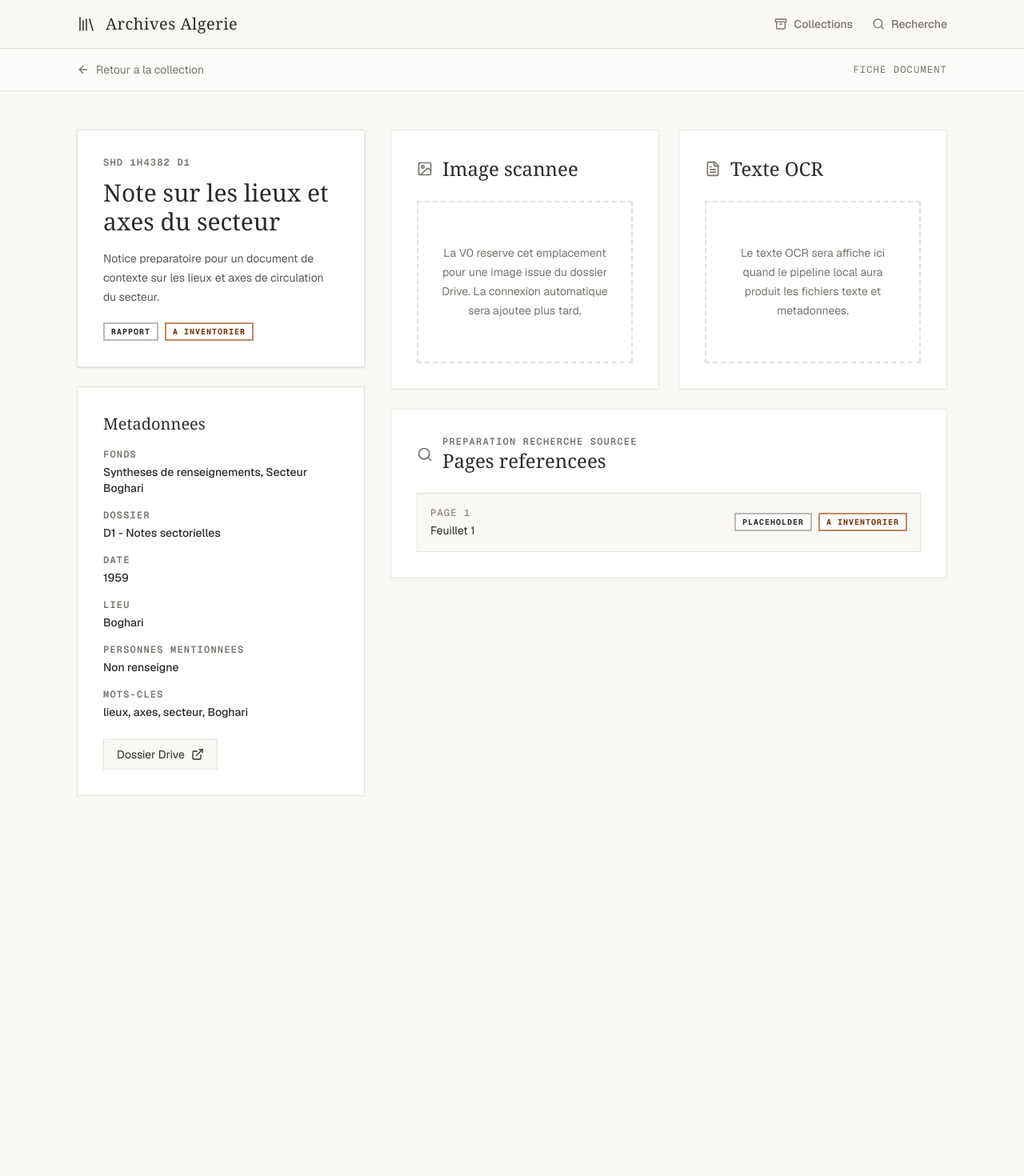
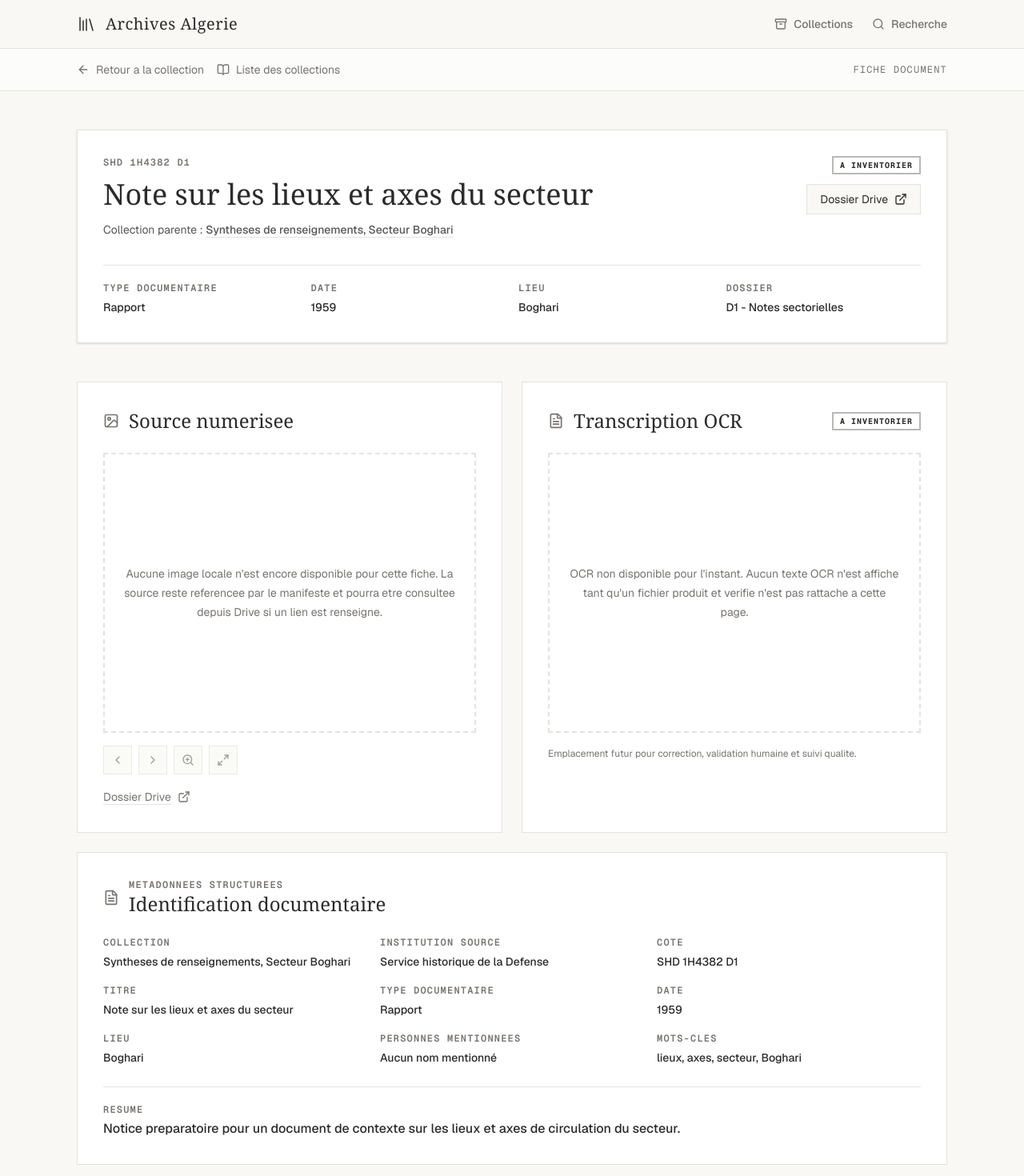
Before and after one commit to franzbib/archives-algerie, a Next.js app: page /documents/doc-boghari-note-lieux-1959 in a window 1280 px wide. Shown: the top 1470 px of the page at 80% size. Before the commit the page ends 1107 px from the top, so only its background shows below. Built offline with nearby package versions, Linux system fonts and the light colour scheme.

Commit message:
Prepare document view for image and OCR consultation

```diff
--- a/src/app/collections/[id]/page.tsx
+++ b/src/app/collections/[id]/page.tsx
@@ -81,15 +81,7 @@ export default async function CollectionPage({
               </h1>
             </div>
 
-            <a
-              href={collection.driveUrl}
-              target="_blank"
-              rel="noreferrer"
-              className="inline-flex w-fit items-center gap-2 border border-paper-border bg-background px-4 py-2 text-sm text-foreground"
-            >
-              Dossier Drive
-              <ExternalLink className="h-4 w-4" />
-            </a>
+            <DriveLink href={collection.driveUrl} />
           </div>
 
           <dl className="mt-8 grid gap-4 border-t border-paper-border pt-5 text-sm sm:grid-cols-2 lg:grid-cols-4">
@@ -114,7 +106,7 @@ export default async function CollectionPage({
             <dl className="mt-6 grid gap-4 border-t border-paper-border pt-5 text-sm sm:grid-cols-3">
               <MetaItem
                 label="Documents rattaches"
-                value={String(documents.length || collection.documentCount)}
+                value={String(documents.length)}
               />
               <MetaItem label="Types presents" value={formatList(documentTypes)} />
               <MetaItem label="Mots-cles" value={formatList(keywords)} />
@@ -184,6 +176,28 @@ function TreatmentItem({
         </StatusBadge>
       </div>
     </div>
+  );
+}
+
+function DriveLink({ href }: { href?: string }) {
+  if (!href || href.trim().length === 0) {
+    return (
+      <p className="w-fit border border-paper-border bg-background px-4 py-2 text-sm text-warm">
+        Lien Drive non renseigné
+      </p>
+    );
+  }
+
+  return (
+    <a
+      href={href}
+      target="_blank"
+      rel="noreferrer"
+      className="inline-flex w-fit items-center gap-2 border border-paper-border bg-background px-4 py-2 text-sm text-foreground"
+    >
+      Dossier Drive
+      <ExternalLink className="h-4 w-4" />
+    </a>
   );
 }
 
--- a/src/app/documents/[id]/page.tsx
+++ b/src/app/documents/[id]/page.tsx
@@ -3,10 +3,16 @@ import type { ReactNode } from "react";
 import { notFound } from "next/navigation";
 import {
   ArrowLeft,
+  BookOpen,
+  ChevronLeft,
+  ChevronRight,
   ExternalLink,
   FileText,
   Image as ImageIcon,
+  Maximize2,
   Search,
+  ShieldCheck,
+  ZoomIn,
 } from "lucide-react";
 import { StatusBadge } from "@/components/ui/status-badge";
 import {
@@ -16,6 +22,7 @@ import {
   getDocumentTypeLabel,
   getStatusLabel,
 } from "@/lib/archiveManifest";
+import type { ArchiveStatus } from "@/types/archive";
 
 export function generateStaticParams() {
   return getDocuments().map((document) => ({ id: document.id }));
@@ -42,7 +49,8 @@ export default async function DocumentPage({
   return (
     <main className="min-h-screen bg-background pb-16">
       <div className="border-b border-paper-border bg-paper/60">
-        <div className="mx-auto flex max-w-6xl items-center justify-between gap-4 px-6 py-4 lg:px-8">
+        <div className="mx-auto flex max-w-6xl flex-col gap-3 px-6 py-4 sm:flex-row sm:items-center sm:justify-between lg:px-8">
+          <div className="flex flex-wrap gap-4">
             <Link
               href={`/collections/${collection.id}`}
               className="inline-flex items-center gap-2 text-sm text-warm hover:text-foreground"
@@ -50,82 +58,125 @@ export default async function DocumentPage({
               <ArrowLeft className="h-4 w-4" />
               Retour a la collection
             </Link>
+            <Link
+              href="/collections"
+              className="inline-flex items-center gap-2 text-sm text-warm hover:text-foreground"
+            >
+              <BookOpen className="h-4 w-4" />
+              Liste des collections
+            </Link>
+          </div>
           <p className="font-mono text-xs uppercase tracking-widest text-warm">
             Fiche document
           </p>
         </div>
       </div>
 
-      <section className="mx-auto grid max-w-6xl gap-8 px-6 py-12 lg:grid-cols-[360px_1fr] lg:px-8">
-        <aside className="space-y-6">
+      <section className="mx-auto max-w-6xl px-6 py-12 lg:px-8">
         <div className="border border-paper-border bg-paper p-6 shadow-sm md:p-8">
+          <div className="flex flex-col gap-6 lg:flex-row lg:items-start lg:justify-between">
+            <div className="max-w-3xl">
               <p className="font-mono text-xs font-semibold uppercase tracking-widest text-warm">
-              {document.archiveReference ?? collection.archiveReference}
+                {displayValue(document.archiveReference ?? collection.archiveReference)}
               </p>
-            <h1 className="mt-3 font-serif text-3xl font-medium text-foreground">
-              {document.title}
+              <h1 className="mt-3 font-serif text-4xl font-medium text-foreground">
+                {displayValue(document.title)}
               </h1>
-            <p className="mt-4 text-sm leading-6 text-foreground/80">
-              {document.summary}
+              <p className="mt-3 text-sm leading-6 text-foreground/80">
+                Collection parente :{" "}
+                <Link
+                  href={`/collections/${collection.id}`}
+                  className="font-medium underline decoration-paper-border underline-offset-4 hover:text-warm"
+                >
+                  {displayValue(collection.title)}
+                </Link>
               </p>
+            </div>
 
-            <div className="mt-5 flex flex-wrap gap-2">
-              <StatusBadge variant="neutral">
-                {getDocumentTypeLabel(document.documentType)}
-              </StatusBadge>
-              <StatusBadge variant={document.ocrStatus === "ocr_done" ? "success" : "warning"}>
+            <div className="flex shrink-0 flex-col gap-3 lg:items-end">
+              <StatusBadge variant={statusVariant(document.ocrStatus)}>
                 {getStatusLabel(document.ocrStatus)}
               </StatusBadge>
+              <DriveLink href={document.driveUrl} />
             </div>
           </div>
 
-          <div className="border border-paper-border bg-paper p-6 md:p-8">
-            <h2 className="font-serif text-xl font-medium text-foreground">
-              Metadonnees
+          <dl className="mt-8 grid gap-4 border-t border-paper-border pt-5 text-sm sm:grid-cols-2 lg:grid-cols-4">
+            <MetaItem label="Type documentaire" value={getDocumentTypeLabel(document.documentType)} />
+            <MetaItem label="Date" value={document.dateLabel} />
+            <MetaItem label="Lieu" value={document.place} />
+            <MetaItem label="Dossier" value={document.folderTitle} />
+          </dl>
+        </div>
+      </section>
+
+      <section className="mx-auto max-w-6xl px-6 lg:px-8">
+        <section className="space-y-6">
+          <div className="grid gap-6 lg:grid-cols-2">
+            <ConsultationPanel
+              icon={<ImageIcon className="h-5 w-5" />}
+              title="Source numerisee"
+              body="Aucune image locale n'est encore disponible pour cette fiche. La source reste referencee par le manifeste et pourra etre consultee depuis Drive si un lien est renseigne."
+              footer={<DriveLink href={document.driveUrl} compact />}
+              tools={[
+                { icon: <ChevronLeft className="h-4 w-4" />, label: "Page precedente" },
+                { icon: <ChevronRight className="h-4 w-4" />, label: "Page suivante" },
+                { icon: <ZoomIn className="h-4 w-4" />, label: "Zoom" },
+                { icon: <Maximize2 className="h-4 w-4" />, label: "Plein ecran" },
+              ]}
+            />
+            <ConsultationPanel
+              icon={<FileText className="h-5 w-5" />}
+              title="Transcription OCR"
+              badge={
+                <StatusBadge variant={statusVariant(document.ocrStatus)}>
+                  {getStatusLabel(document.ocrStatus)}
+                </StatusBadge>
+              }
+              body="OCR non disponible pour l'instant. Aucun texte OCR n'est affiche tant qu'un fichier produit et verifie n'est pas rattache a cette page."
+              footer={
+                <p className="text-xs leading-5 text-warm">
+                  Emplacement futur pour correction, validation humaine et suivi
+                  qualite.
+                </p>
+              }
+            />
+          </div>
+
+          <section className="border border-paper-border bg-paper p-6 md:p-8">
+            <div className="mb-6 flex items-center gap-3">
+              <FileText className="h-5 w-5 text-warm" />
+              <div>
+                <p className="font-mono text-xs font-semibold uppercase tracking-widest text-warm">
+                  Metadonnees structurees
+                </p>
+                <h2 className="font-serif text-2xl font-medium text-foreground">
+                  Identification documentaire
                 </h2>
-            <dl className="mt-4 space-y-4 text-sm">
-              <MetaItem label="Fonds" value={collection.title} />
-              <MetaItem label="Dossier" value={document.folderTitle ?? "A preciser"} />
+              </div>
+            </div>
+
+            <dl className="grid gap-4 text-sm sm:grid-cols-2 lg:grid-cols-3">
+              <MetaItem label="Collection" value={collection.title} />
+              <MetaItem label="Institution source" value={collection.sourceInstitution} />
+              <MetaItem label="Cote" value={document.archiveReference ?? collection.archiveReference} />
+              <MetaItem label="Titre" value={document.title} />
+              <MetaItem label="Type documentaire" value={getDocumentTypeLabel(document.documentType)} />
               <MetaItem label="Date" value={document.dateLabel} />
               <MetaItem label="Lieu" value={document.place} />
               <MetaItem
                 label="Personnes mentionnees"
-                value={
-                  document.peopleMentioned.length
-                    ? document.peopleMentioned.join(", ")
-                    : "Non renseigne"
-                }
+                value={formatPeople(document.peopleMentioned)}
               />
-              <MetaItem label="Mots-cles" value={document.keywords.join(", ")} />
+              <MetaItem label="Mots-cles" value={formatKeywords(document.keywords)} />
             </dl>
 
-            <a
-              href={document.driveUrl}
-              target="_blank"
-              rel="noreferrer"
-              className="mt-6 inline-flex items-center gap-2 border border-paper-border bg-background px-4 py-2 text-sm text-foreground"
-            >
-              Dossier Drive
-              <ExternalLink className="h-4 w-4" />
-            </a>
+            <div className="mt-6 border-t border-paper-border pt-5">
+              <MetaItem label="Resume" value={document.summary} />
             </div>
-        </aside>
+          </section>
 
-        <section className="space-y-6">
-          <div className="grid gap-6 lg:grid-cols-2">
-            <Panel
-              icon={<ImageIcon className="h-5 w-5" />}
-              title="Image scannee"
-              text="La V0 reserve cet emplacement pour une image issue du dossier Drive. La connexion automatique sera ajoutee plus tard."
-            />
-            <Panel
-              icon={<FileText className="h-5 w-5" />}
-              title="Texte OCR"
-              text="Le texte OCR sera affiche ici quand le pipeline local aura produit les fichiers texte et metadonnees."
-            />
-          </div>
-
-          <div className="border border-paper-border bg-paper p-6 md:p-8">
+          <section className="border border-paper-border bg-paper p-6 md:p-8">
             <div className="mb-6 flex items-center gap-3">
               <Search className="h-5 w-5 text-warm" />
               <div>
@@ -166,42 +217,153 @@ export default async function DocumentPage({
                 d&apos;ancrage pour le futur decoupage en pages.
               </div>
             )}
+          </section>
+
+          <section className="border border-paper-border bg-paper p-6 md:p-8">
+            <div className="flex items-start gap-3">
+              <ShieldCheck className="mt-1 h-5 w-5 shrink-0 text-warm" />
+              <div>
+                <p className="font-mono text-xs font-semibold uppercase tracking-widest text-warm">
+                  Prudence documentaire
+                </p>
+                <h2 className="mt-1 font-serif text-2xl font-medium text-foreground">
+                  Consultation preparatoire
+                </h2>
+                <p className="mt-3 text-sm leading-6 text-foreground/80">
+                  Les informations affichees viennent uniquement du manifeste
+                  local. L&apos;OCR n&apos;est pas encore actif dans l&apos;application,
+                  l&apos;analyse historienne n&apos;est pas automatisee, et la recherche
+                  IA n&apos;est pas disponible.
+                </p>
+                <p className="mt-3 text-sm leading-6 text-foreground/80">
+                  Toute future reponse IA devra citer la collection, la cote, le
+                  document, la page et l&apos;extrait OCR utilise, avec des limites
+                  clairement indiquees.
+                </p>
               </div>
+            </div>
+          </section>
         </section>
       </section>
     </main>
   );
 }
 
-function MetaItem({ label, value }: { label: string; value: string }) {
+function MetaItem({ label, value }: { label: string; value?: string }) {
   return (
     <div>
       <dt className="font-mono text-xs font-semibold uppercase tracking-widest text-warm">
         {label}
       </dt>
-      <dd className="mt-1 font-medium text-foreground">{value}</dd>
+      <dd className="mt-1 font-medium leading-6 text-foreground">
+        {displayValue(value)}
+      </dd>
     </div>
   );
 }
 
-function Panel({
+function DriveLink({
+  href,
+  compact = false,
+}: {
+  href?: string;
+  compact?: boolean;
+}) {
+  if (!href || href.trim().length === 0) {
+    return (
+      <p className={compact ? "text-sm text-warm" : "text-sm text-warm"}>
+        Lien Drive non renseigné
+      </p>
+    );
+  }
+
+  return (
+    <a
+      href={href}
+      target="_blank"
+      rel="noreferrer"
+      className={
+        compact
+          ? "inline-flex w-fit items-center gap-2 text-sm text-warm underline decoration-paper-border underline-offset-4 hover:text-foreground"
+          : "inline-flex w-fit items-center gap-2 border border-paper-border bg-background px-4 py-2 text-sm text-foreground"
+      }
+    >
+      Dossier Drive
+      <ExternalLink className="h-4 w-4" />
+    </a>
+  );
+}
+
+function ConsultationPanel({
   icon,
   title,
-  text,
+  body,
+  badge,
+  footer,
+  tools = [],
 }: {
   icon: ReactNode;
   title: string;
-  text: string;
+  body: string;
+  badge?: ReactNode;
+  footer?: ReactNode;
+  tools?: { icon: ReactNode; label: string }[];
 }) {
   return (
     <div className="min-h-64 border border-paper-border bg-paper p-6 md:p-8">
+      <div className="flex flex-col gap-3 sm:flex-row sm:items-center sm:justify-between">
         <div className="flex items-center gap-3 text-warm">
           {icon}
-        <h2 className="font-serif text-2xl font-medium text-foreground">{title}</h2>
+          <h2 className="font-serif text-2xl font-medium text-foreground">
+            {title}
+          </h2>
+        </div>
+        {badge}
       </div>
       <div className="mt-6 flex aspect-[4/3] items-center justify-center border-2 border-dashed border-paper-border bg-paper/30 p-6 text-center text-sm leading-6 text-warm">
-        {text}
+        {body}
       </div>
+      {tools.length > 0 && (
+        <div className="mt-4 flex flex-wrap gap-2">
+          {tools.map((tool) => (
+            <button
+              key={tool.label}
+              type="button"
+              disabled
+              title={`${tool.label} - a venir`}
+              className="inline-flex h-9 w-9 items-center justify-center border border-paper-border bg-background text-warm opacity-70"
+            >
+              {tool.icon}
+              <span className="sr-only">{tool.label} a venir</span>
+            </button>
+          ))}
+        </div>
+      )}
+      {footer && <div className="mt-4">{footer}</div>}
     </div>
   );
 }
+
+function formatPeople(values: string[]): string {
+  return values.length > 0 ? values.join(", ") : "Aucun nom mentionné";
+}
+
+function formatKeywords(values: string[]): string {
+  return values.length > 0 ? values.join(", ") : "Aucun mot-clé renseigné";
+}
+
+function displayValue(value: string | undefined): string {
+  return value && value.trim().length > 0 ? value : "Non renseigné";
+}
+
+function statusVariant(status: ArchiveStatus) {
+  if (status === "verified" || status === "indexed" || status === "ocr_done") {
+    return "success";
+  }
+
+  if (status === "ocr_pending") {
+    return "warning";
+  }
+
+  return "neutral";
+}
--- a/src/components/document-list.tsx
+++ b/src/components/document-list.tsx
@@ -15,7 +15,7 @@ export function DocumentList({ documents }: DocumentListProps) {
   if (documents.length === 0) {
     return (
       <div className="border-2 border-dashed border-paper-border bg-paper/30 p-8 text-center text-sm leading-6 text-warm">
-        Aucun document n&apos;est encore rattache a cette collection dans le manifeste.
+        Aucun document rattaché pour l&apos;instant.
       </div>
     );
   }
```
Lines whose indentation alone changed are shown as unchanged.
